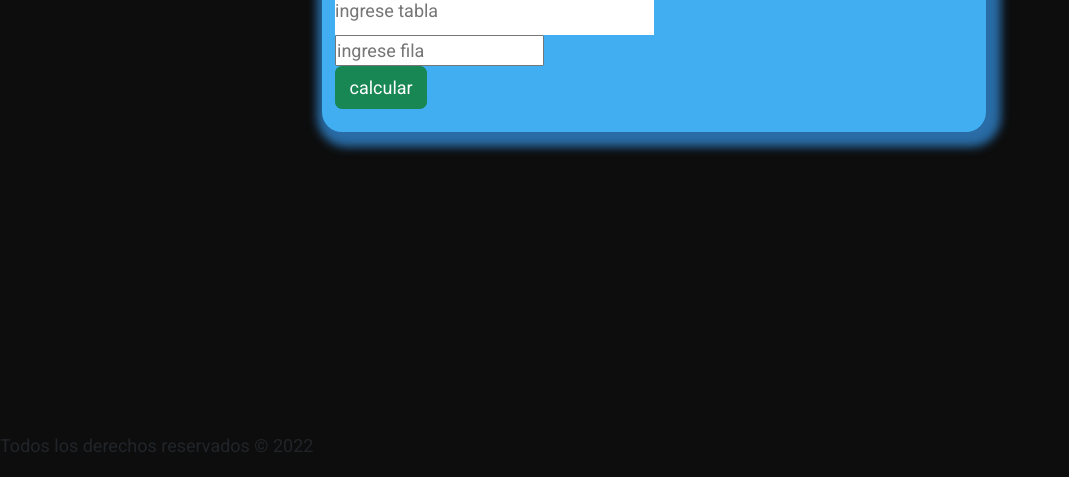
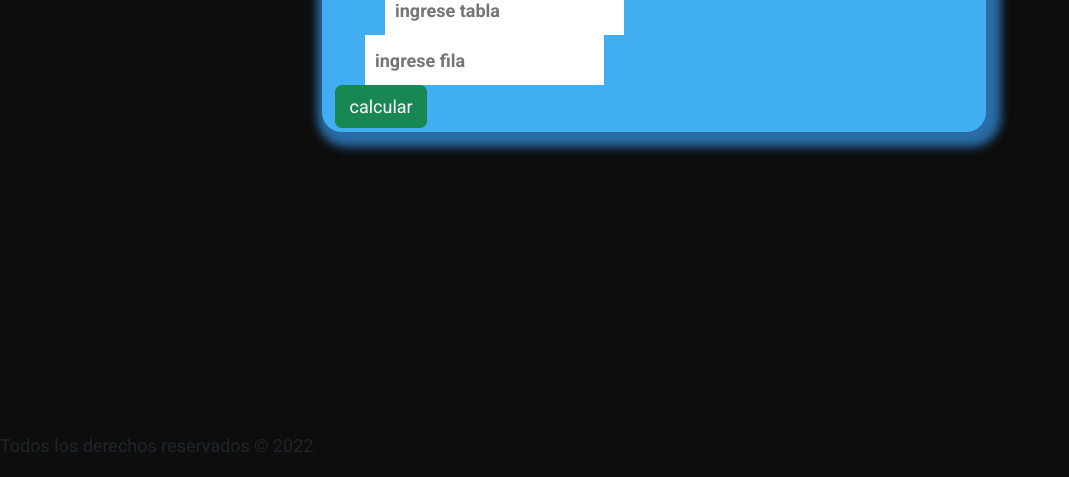
Before and after one commit to LuiArs/PROYECTO_MULTIPLICAR, a plain HTML site: page index.html in a window 1280 px wide. Shown: the part 368-845 px from the top of the page, without its empty margins (0-1069 px from the left). Drawn offline with Linux system fonts and the light colour scheme.

Commit message:
poco detalles

```diff
--- a/CSS/styles.css
+++ b/CSS/styles.css
@@ -47,8 +47,15 @@ body{
     border: 0;
 }
 .txtleft{
-
+padding-left: 50px !important;
+padding-right: 30PX !important;
 }
 .txtright{
-
+padding-right: 50px !important;
+padding-left: 30PX !important;
 }
+.place{
+    padding-left: 10px;
+    font-weight: 700;
+    fiont-size: var(--subtitulo);
+}
--- a/index.html
+++ b/index.html
@@ -14,11 +14,11 @@
        <div class="row" id="content">
         <div class="col-12">
             <H1>TABLAS DE MULTIPLICAR</H1>
-            <div class="col-6">
-                <input type="text" class="txtdate txtleft" id="table" placeholder="ingrese tabla">
+            <div class="col-6 txtleft">
+                <input type="text" class="txtdate place" id="table" placeholder="ingrese tabla">
             </div>
-            <div class="col-6">
-                <input type="text"  id="row" placeholder="ingrese fila">
+            <div class="col-6 txtright">
+                <input type="text" class="txtdate place"  id="row" placeholder="ingrese fila">
             </div>
             <div class="col-12">
                 <button class="btn btn-success">calcular</button>
```
